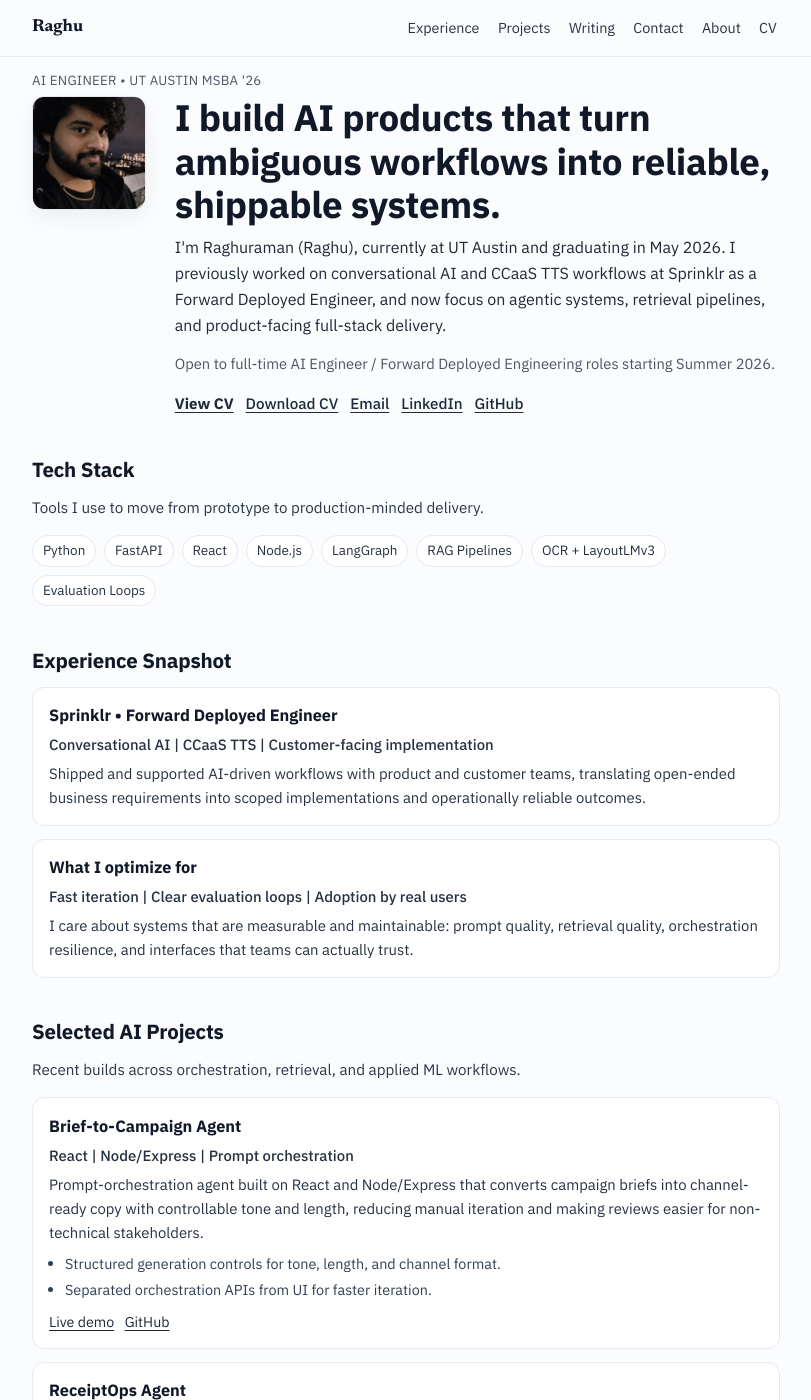
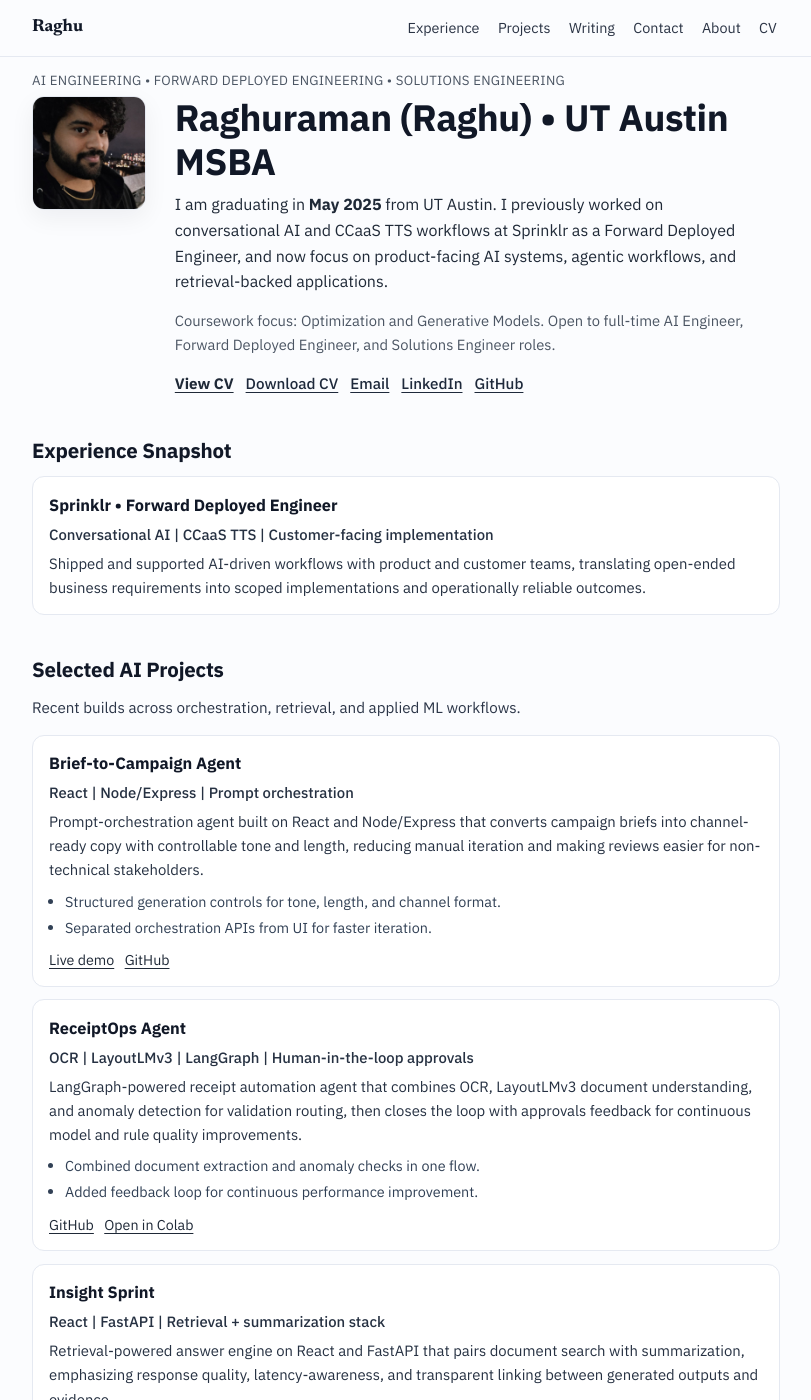
Before and after one commit to RogueTex/RogueTex.github.io, a Jekyll site: the page index.html, which Jekyll copies as it is, in a window 1280 px wide and 1400 px high. Shown: the whole window, without its empty margins (234-1045 px from the left). Built offline with Jekyll 4.4.1, drawn with Linux system fonts in a browser that asks for light colours.

Commit message:
Refine hero messaging and remove generic profile sections.
Align the homepage with recruiter-facing FDE/AI/Solutions positioning, update graduation and coursework details, and remove Tech Stack/optimization framing so the page centers on experience and project work.

Made-with: Cursor

```diff
--- a/css/site.css
+++ b/css/site.css
@@ -209,24 +209,6 @@ h1 {
   font-weight: 500;
 }
 
-.chip-row {
-  margin-top: 0.6rem;
-  display: flex;
-  flex-wrap: wrap;
-  gap: 0.5rem;
-}
-
-.chip {
-  display: inline-flex;
-  align-items: center;
-  border: 1px solid var(--line);
-  border-radius: 999px;
-  background: var(--surface);
-  padding: 0.25rem 0.62rem;
-  font-size: 0.84rem;
-  color: #253041;
-}
-
 .impact-list {
   margin: 0.45rem 0 0;
   padding-left: 1rem;
--- a/index.html
+++ b/index.html
@@ -27,17 +27,17 @@
 
   <main class="shell">
     <section class="hero" id="home">
-      <p class="eyebrow">AI Engineer • UT Austin MSBA '26</p>
+      <p class="eyebrow">AI Engineering • Forward Deployed Engineering • Solutions Engineering</p>
       <div class="hero-grid">
         <img class="avatar" src="/assets/Raghu_ProfilePicture.jpeg" alt="Raghuraman profile photo">
         <div>
-          <h1>
-            I build AI products that turn ambiguous workflows into reliable, shippable systems.
-          </h1>
+          <h1>Raghuraman (Raghu) • UT Austin MSBA</h1>
           <p class="lead">
-            I'm Raghuraman (Raghu), currently at UT Austin and graduating in May 2026. I previously worked on conversational AI and CCaaS TTS workflows at Sprinklr as a Forward Deployed Engineer, and now focus on agentic systems, retrieval pipelines, and product-facing full-stack delivery.
+            I am graduating in <strong>May 2025</strong> from UT Austin. I previously worked on conversational AI and CCaaS TTS workflows at Sprinklr as a Forward Deployed Engineer, and now focus on product-facing AI systems, agentic workflows, and retrieval-backed applications.
           </p>
-          <p class="meta-row">Open to full-time AI Engineer / Forward Deployed Engineering roles starting Summer 2026.</p>
+          <p class="meta-row">
+            Coursework focus: Optimization and Generative Models. Open to full-time AI Engineer, Forward Deployed Engineer, and Solutions Engineer roles.
+          </p>
           <div class="cta-row">
             <a class="text-link text-link-primary" href="/resume.html" target="_blank" rel="noopener noreferrer">View CV</a>
             <a class="text-link" href="https://drive.google.com/uc?export=download&id=1lZdRKwGW2P2to6T4s_TB8cQtoW_EiE8Z" target="_blank" rel="noopener noreferrer">Download CV</a>
@@ -49,21 +49,6 @@
       </div>
     </section>
 
-    <section id="stack">
-      <h2>Tech Stack</h2>
-      <p class="contact-line">Tools I use to move from prototype to production-minded delivery.</p>
-      <div class="chip-row" aria-label="Core technologies">
-        <span class="chip">Python</span>
-        <span class="chip">FastAPI</span>
-        <span class="chip">React</span>
-        <span class="chip">Node.js</span>
-        <span class="chip">LangGraph</span>
-        <span class="chip">RAG Pipelines</span>
-        <span class="chip">OCR + LayoutLMv3</span>
-        <span class="chip">Evaluation Loops</span>
-      </div>
-    </section>
-
     <section id="experience">
       <h2>Experience Snapshot</h2>
       <div class="project-list">
@@ -72,13 +57,6 @@
           <p class="project-meta">Conversational AI | CCaaS TTS | Customer-facing implementation</p>
           <p>
             Shipped and supported AI-driven workflows with product and customer teams, translating open-ended business requirements into scoped implementations and operationally reliable outcomes.
-          </p>
-        </article>
-        <article class="project-item">
-          <h3>What I optimize for</h3>
-          <p class="project-meta">Fast iteration | Clear evaluation loops | Adoption by real users</p>
-          <p>
-            I care about systems that are measurable and maintainable: prompt quality, retrieval quality, orchestration resilience, and interfaces that teams can actually trust.
           </p>
         </article>
       </div>
```
